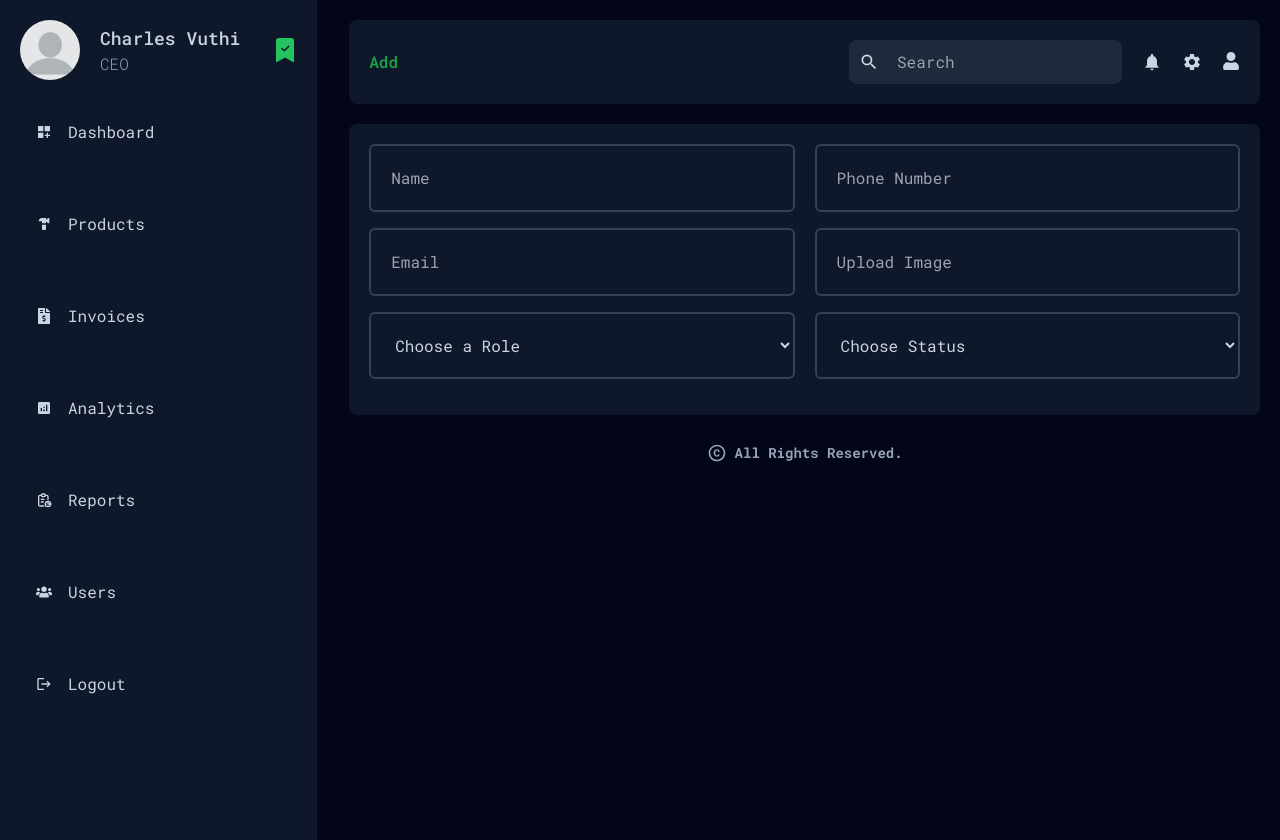
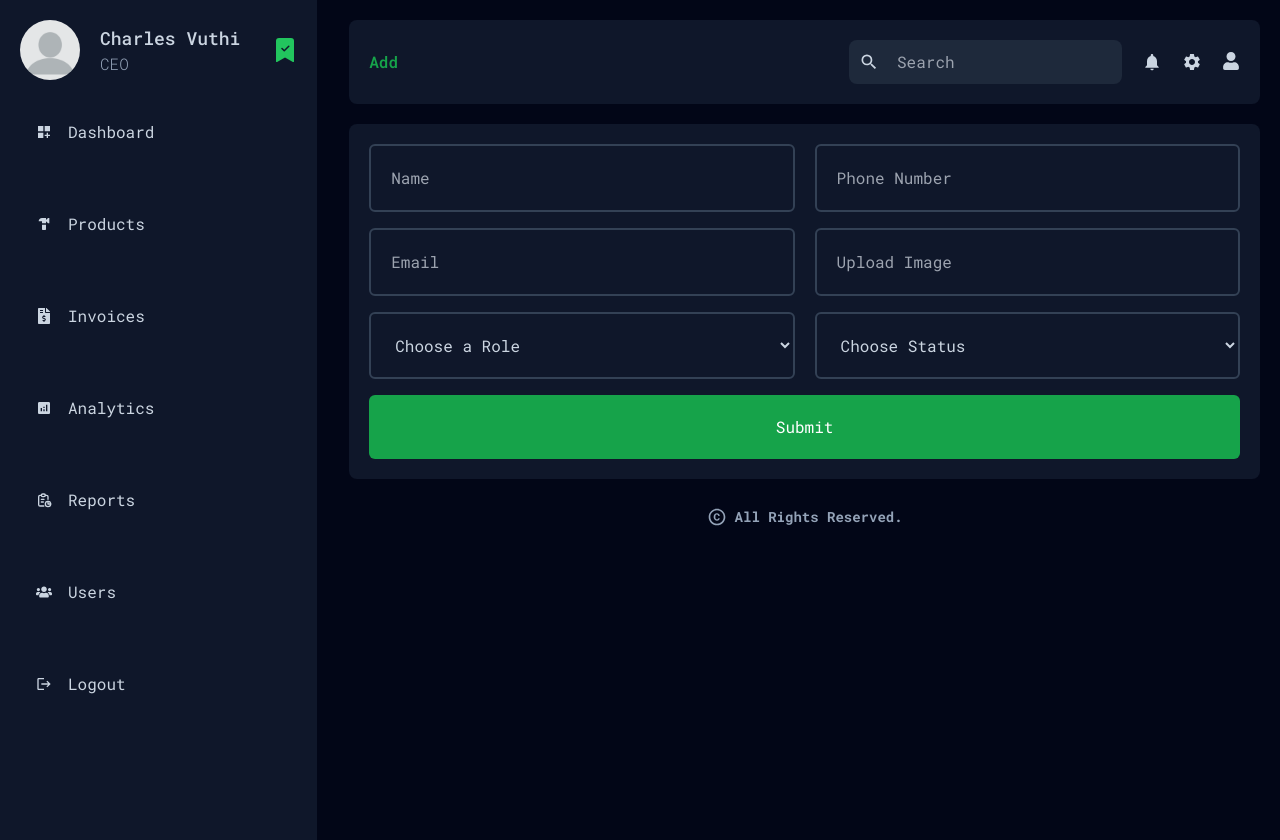
Before and after one commit to esthercate/Hardware-store-management, a Next.js app: page /dashboard/users/add in a window 1280 px wide. Built offline with nearby package versions, Linux system fonts and the light colour scheme.

Commit message:
Add submit button

```diff
--- a/app/dashboard/users/add/page.jsx
+++ b/app/dashboard/users/add/page.jsx
@@ -27,6 +27,9 @@ const AddUserPage = () => {
             <option value='action'>Action</option>
           </select>
         </div>
+        <button className='w-full p-5 bg-green-600 rounded-md hover:bg-green-700 cursor-pointer text-white border-0' type='submit'>
+          Submit
+        </button>
       </form>
     </div>
   )
```
